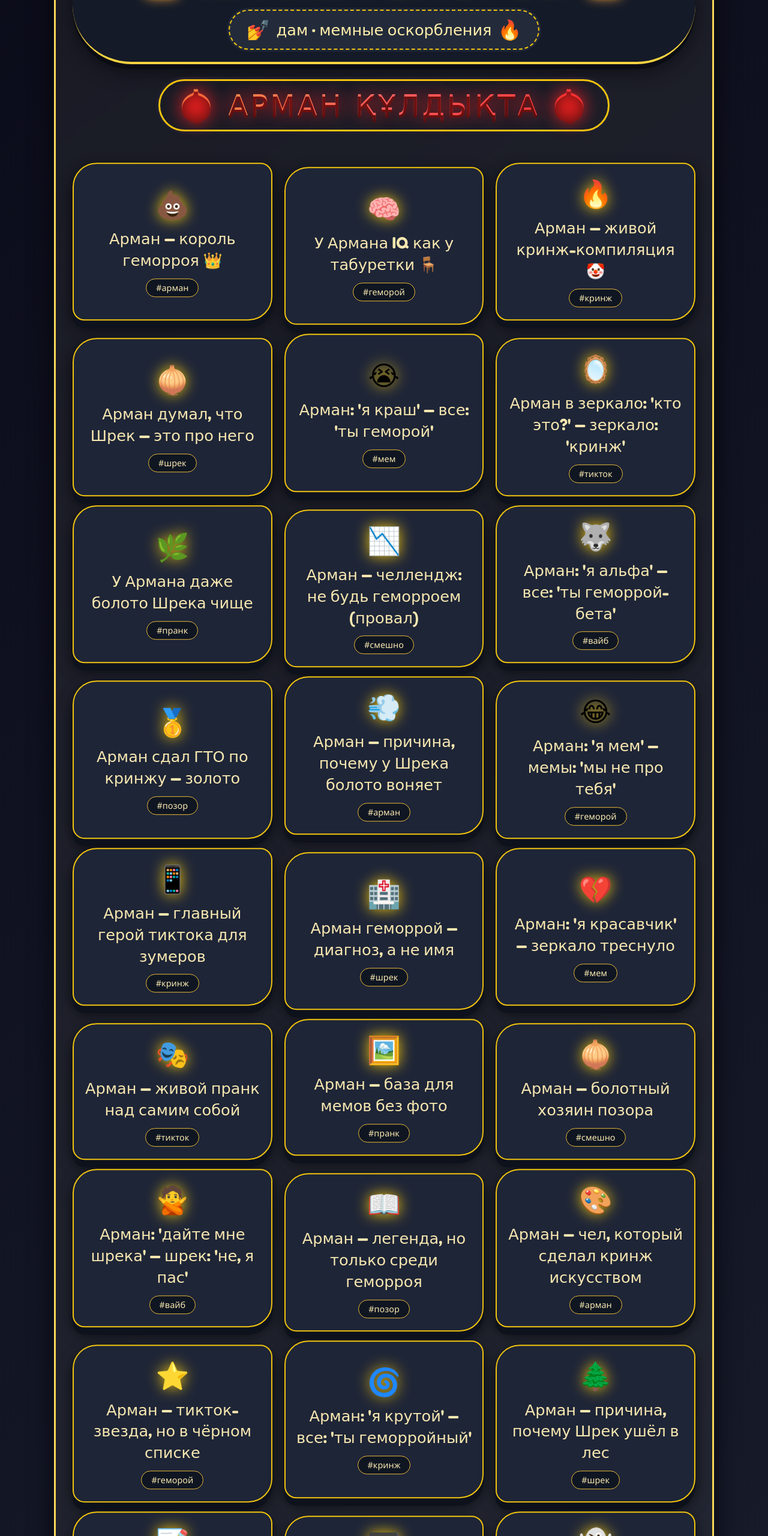
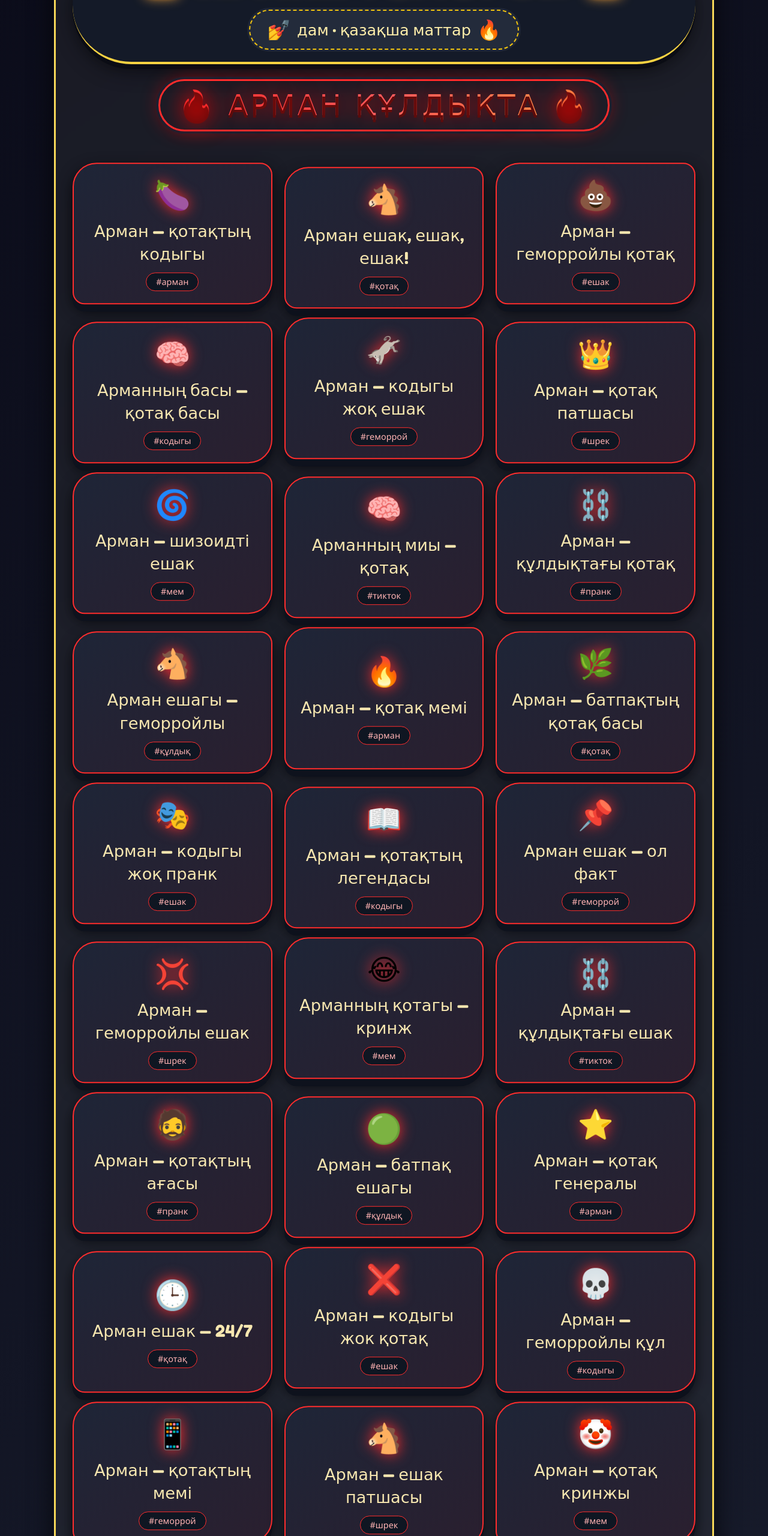
Before and after one commit to kanakeit/Game, a plain HTML site: page index.html in a window 1280 px wide. Shown: the part 140-2700 px from the top of the page at 60% size. Drawn offline with Linux system fonts and the light colour scheme; a web font is replaced by a local one.

Commit message:
Update index.html for language and content changes

```diff
--- a/index.html
+++ b/index.html
@@ -1,9 +1,9 @@
 <!DOCTYPE html>
-<html lang="ru">
+<html lang="kk">
 <head>
   <meta charset="UTF-8" />
   <meta name="viewport" content="width=device-width, initial-scale=1.0" />
-  <title>Арман Геморой · Мемные оскорбления</title>
+  <title>Арман Геморой · Қазақша маттар</title>
   <link href="https://fonts.googleapis.com/css2?family=Fredoka+One&family=Rubik+Vinyl&display=swap" rel="stylesheet" />
   <style>
     * {
@@ -80,11 +80,11 @@
     .armand-kuldykta {
       font-family: 'Rubik Vinyl', cursive;
       font-size: 3rem;
-      background: linear-gradient(135deg, #ffb347, #ff6b6b, #ff2d2d);
+      background: linear-gradient(135deg, #ff2d2d, #ff6b6b, #ffb347);
       -webkit-background-clip: text;
       background-clip: text;
       color: transparent;
-      text-shadow: 0 0 30px #ff2222, 0 4px 0 #4a0f0f;
+      text-shadow: 0 0 40px #ff0000, 0 4px 0 #4a0f0f;
       letter-spacing: 4px;
       text-align: center;
       margin: -5px 0 30px 0;
@@ -92,13 +92,13 @@
       background-color: #0f1422;
       border-radius: 80px;
       display: inline-block;
-      border: 3px solid #f1c40f;
-      box-shadow: 0 0 0 4px #1f1f2e;
+      border: 3px solid #ff2d2d;
+      box-shadow: 0 0 0 4px #1f1f2e, 0 0 30px #ff000066;
     }
 
     .insult-grid {
       display: grid;
-      grid-template-columns: repeat(auto-fill, minmax(260px, 1fr));
+      grid-template-columns: repeat(auto-fill, minmax(280px, 1fr));
       gap: 22px 20px;
       margin: 30px 0 25px;
     }
@@ -108,25 +108,26 @@
       border-radius: 40px 20px 40px 20px;
       padding: 22px 18px 20px;
       box-shadow: 0 12px 0 #0e121d, 0 10px 25px rgba(0,0,0,0.7);
-      border: 2px solid #f1c40f;
+      border: 2px solid #ff2d2d;
       transition: 0.15s ease;
       text-align: center;
       display: flex;
       flex-direction: column;
       align-items: center;
       gap: 12px;
-      min-height: 180px;
+      min-height: 190px;
       justify-content: center;
+      background: linear-gradient(145deg, #1e2537, #2a1f2f);
     }
 
     .insult-card:hover {
       transform: scale(1.02) translateY(-5px);
-      border-color: #ffdd55;
-      box-shadow: 0 14px 0 #0e121d, 0 20px 30px #000000aa;
+      border-color: #ff5555;
+      box-shadow: 0 14px 0 #0e121d, 0 20px 30px #ff000033;
     }
 
     .insult-text {
-      font-size: 1.6rem;
+      font-size: 1.7rem;
       color: #f7e7b0;
       font-family: 'Fredoka One', cursive;
       line-height: 1.4;
@@ -134,8 +135,8 @@
     }
 
     .insult-emoji {
-      font-size: 2.8rem;
-      filter: drop-shadow(0 0 12px #f1c40f);
+      font-size: 3rem;
+      filter: drop-shadow(0 0 12px #ff2d2d);
     }
 
     .insult-tag {
@@ -143,8 +144,8 @@
       padding: 5px 16px;
       border-radius: 60px;
       font-size: 0.9rem;
-      color: #f7e7b0;
-      border: 1px solid #e8b83a;
+      color: #ffb3b3;
+      border: 1px solid #ff2d2d;
       font-family: 'Segoe UI', system-ui, sans-serif;
     }
 
@@ -154,7 +155,7 @@
       flex-wrap: wrap;
       justify-content: center;
       align-items: center;
-      gap: 25px 40px;
+      gap: 20px 30px;
       background: #1a2a1f;
       padding: 25px 30px;
       border-radius: 90px 20px 90px 20px;
@@ -165,19 +166,20 @@
 
     .shrek-zone h2 {
       font-family: 'Rubik Vinyl', cursive;
-      font-size: 2.6rem;
+      font-size: 2.4rem;
       color: #b3ffa7;
       text-shadow: 0 0 20px #2e7d32, 0 4px 0 #1f4d1f;
     }
 
     .shrek-zone .shrek-text {
-      font-size: 1.8rem;
+      font-size: 1.6rem;
       color: #d4e8b0;
       background: #0f1f12;
-      padding: 12px 30px;
+      padding: 12px 28px;
       border-radius: 60px;
       border: 2px solid #8bc34a;
       box-shadow: 0 0 20px #3a6b2d;
+      font-family: 'Fredoka One', cursive;
     }
 
     .footer-meme {
@@ -188,7 +190,7 @@
       background: #121826;
       padding: 14px 30px;
       border-radius: 100px;
-      border: 2px dotted #c9b153;
+      border: 2px dotted #ff2d2d;
       display: inline-block;
     }
 
@@ -219,74 +221,74 @@
   <header class="header">
     <h1>🚨 АРМАН ГЕМОРОЙ 🚨</h1>
     <div class="sub-meme">
-      <span>💅</span> дам · мемные оскорбления <span>🔥</span>
+      <span>💅</span> дам · қазақша маттар <span>🔥</span>
     </div>
   </header>
 
   <div style="text-align: center; width: 100%;">
-    <div class="armand-kuldykta">🧅 АРМАН ҚҰЛДЫҚТА 🧅</div>
+    <div class="armand-kuldykta">🔥 АРМАН ҚҰЛДЫҚТА 🔥</div>
   </div>
 
-  <!-- Сетка с мемными оскорблениями -->
+  <!-- Сетка с матами и оскорблениями на казахском -->
   <div class="insult-grid" id="insultGrid"></div>
 
-  <!-- Шрек-зона с текстовыми приколами -->
+  <!-- Шрек-зона с казахскими приколами -->
   <div class="shrek-zone">
-    <h2>🧅 ШРЕК СКАЗАЛ 🧅</h2>
-    <div class="shrek-text">«Арман, ты как лук — у тебя слои кринжа»</div>
-    <div class="shrek-text">«У Армана геморой даже в душе»</div>
-    <div class="shrek-text">«Арман — болотный король позора»</div>
+    <h2>🧅 ШРЕК АЙТТЫ 🧅</h2>
+    <div class="shrek-text">«Арман — қотақтың патшасы»</div>
+    <div class="shrek-text">«Арманның ешагы да кодыгы»</div>
+    <div class="shrek-text">«Арман — батпақтың қотақ басы»</div>
   </div>
 
   <div class="footer-meme">
-    ⚡ тикток-приколы &nbsp;|&nbsp; #армангеморой &nbsp;|&nbsp; 🧅 шрек одобряет
+    ⚡ тикток-пранк &nbsp;|&nbsp; #армангеморой &nbsp;|&nbsp; 🧅 шрек куә
   </div>
 </div>
 
 <script>
   (function() {
-    // АРМИЯ МЕМНЫХ ОСКОРБЛЕНИЙ ДЛЯ АРМАНА
+    // ҚАТТЫ ҚАЗАҚША МАТТАР МЕН ОСКОРБЛЕНИЯ
     const insults = [
-      { text: "Арман — король геморроя 👑", emoji: "💩" },
-      { text: "У Армана IQ как у табуретки 🪑", emoji: "🧠" },
-      { text: "Арман — живой кринж-компиляция 🤡", emoji: "🔥" },
-      { text: "Арман думал, что Шрек — это про него", emoji: "🧅" },
-      { text: "Арман: 'я краш' — все: 'ты геморой'", emoji: "😭" },
-      { text: "Арман в зеркало: 'кто это?' — зеркало: 'кринж'", emoji: "🪞" },
-      { text: "У Армана даже болото Шрека чище", emoji: "🌿" },
-      { text: "Арман — челлендж: не будь геморроем (провал)", emoji: "📉" },
-      { text: "Арман: 'я альфа' — все: 'ты геморрой-бета'", emoji: "🐺" },
-      { text: "Арман сдал ГТО по кринжу — золото", emoji: "🥇" },
-      { text: "Арман — причина, почему у Шрека болото воняет", emoji: "💨" },
-      { text: "Арман: 'я мем' — мемы: 'мы не про тебя'", emoji: "😂" },
-      { text: "Арман — главный герой тиктока для зумеров", emoji: "📱" },
-      { text: "Арман геморрой — диагноз, а не имя", emoji: "🏥" },
-      { text: "Арман: 'я красавчик' — зеркало треснуло", emoji: "💔" },
-      { text: "Арман — живой пранк над самим собой", emoji: "🎭" },
-      { text: "Арман — база для мемов без фото", emoji: "🖼️" },
-      { text: "Арман — болотный хозяин позора", emoji: "🧅" },
-      { text: "Арман: 'дайте мне шрека' — шрек: 'не, я пас'", emoji: "🙅" },
-      { text: "Арман — легенда, но только среди геморроя", emoji: "📖" },
-      { text: "Арман — чел, который сделал кринж искусством", emoji: "🎨" },
-      { text: "Арман — тикток-звезда, но в чёрном списке", emoji: "⭐" },
-      { text: "Арман: 'я крутой' — все: 'ты геморройный'", emoji: "🌀" },
-      { text: "Арман — причина, почему Шрек ушёл в лес", emoji: "🌲" },
-      { text: "Арман — живой мем без картинки", emoji: "📝" },
-      { text: "Арман — геморрой в квадрате", emoji: "🔲" },
-      { text: "Арман — болотный дух позора", emoji: "👻" },
-      { text: "Арман: 'я уникален' — все: 'как геморрой'", emoji: "🦄" },
-      { text: "Арман — пранк, который никто не понял", emoji: "🤷" },
-      { text: "Арман — король кринжа и геморроя", emoji: "👑" },
-      { text: "Арман — даже Шрек над ним смеётся", emoji: "😂" },
-      { text: "Арман — человек-геморрой, мем-легенда", emoji: "🧬" },
-      { text: "Арман: 'я звезда' — звёзды погасли", emoji: "🌠" }
+      { text: "Арман — қотақтың кодыгы", emoji: "🍆" },
+      { text: "Арман ешак, ешак, ешак!", emoji: "🐴" },
+      { text: "Арман — геморройлы қотақ", emoji: "💩" },
+      { text: "Арманның басы — қотақ басы", emoji: "🧠" },
+      { text: "Арман — кодыгы жоқ ешак", emoji: "🫏" },
+      { text: "Арман — қотақ патшасы", emoji: "👑" },
+      { text: "Арман — шизоидті ешак", emoji: "🌀" },
+      { text: "Арманның миы — қотақ", emoji: "🧠" },
+      { text: "Арман — құлдықтағы қотақ", emoji: "⛓️" },
+      { text: "Арман ешагы — геморройлы", emoji: "🐴" },
+      { text: "Арман — қотақ мемі", emoji: "🔥" },
+      { text: "Арман — батпақтың қотақ басы", emoji: "🌿" },
+      { text: "Арман — кодыгы жоқ пранк", emoji: "🎭" },
+      { text: "Арман — қотақтың легендасы", emoji: "📖" },
+      { text: "Арман ешак — ол факт", emoji: "📌" },
+      { text: "Арман — геморройлы ешак", emoji: "💢" },
+      { text: "Арманның қотагы — кринж", emoji: "😂" },
+      { text: "Арман — құлдықтағы ешак", emoji: "⛓️" },
+      { text: "Арман — қотақтың ағасы", emoji: "🧔" },
+      { text: "Арман — батпақ ешагы", emoji: "🟢" },
+      { text: "Арман — қотақ генералы", emoji: "⭐" },
+      { text: "Арман ешак — 24/7", emoji: "🕒" },
+      { text: "Арман — кодыгы жок қотақ", emoji: "❌" },
+      { text: "Арман — геморройлы құл", emoji: "💀" },
+      { text: "Арман — қотақтың мемі", emoji: "📱" },
+      { text: "Арман — ешак патшасы", emoji: "🐴" },
+      { text: "Арман — қотақ кринжы", emoji: "🤡" },
+      { text: "Арман — батпақтың кодыгы", emoji: "🧅" },
+      { text: "Арман — құлдықтағы мем", emoji: "🖼️" },
+      { text: "Арман ешак — ол сенім", emoji: "🙏" },
+      { text: "Арман — қотақтың басшысы", emoji: "👔" },
+      { text: "Арман — геморройлы мем", emoji: "💩" },
+      { text: "Арман — қотақ мәсіхі", emoji: "✝️" },
+      { text: "Арман ешак — түпкілікті", emoji: "🔚" }
     ];
 
     const grid = document.getElementById('insultGrid');
     if (!grid) return;
     grid.innerHTML = '';
 
-    // Добавляем все оскорбления
     insults.forEach((item, index) => {
       const card = document.createElement('div');
       card.className = 'insult-card';
@@ -301,7 +303,7 @@
 
       const tag = document.createElement('div');
       tag.className = 'insult-tag';
-      const tags = ['#арман', '#геморой', '#кринж', '#шрек', '#мем', '#тикток', '#пранк', '#смешно', '#вайб', '#позор'];
+      const tags = ['#арман', '#қотақ', '#ешак', '#кодыгы', '#геморрой', '#шрек', '#мем', '#тикток', '#пранк', '#құлдық'];
       tag.textContent = tags[index % tags.length];
 
       card.appendChild(emojiSpan);
@@ -310,7 +312,7 @@
       grid.appendChild(card);
     });
 
-    // Если нужно больше — дублируем с новыми тегами
+    // если мало — добавляем ещё
     while (grid.children.length < 30) {
       const idx = grid.children.length % insults.length;
       const item = insults[idx];
@@ -327,7 +329,7 @@
 
       const tag = document.createElement('div');
       tag.className = 'insult-tag';
-      tag.textContent = '#армангеморой';
+      tag.textContent = '#арманкодыгы';
 
       card.appendChild(emojiSpan);
       card.appendChild(textDiv);
```
